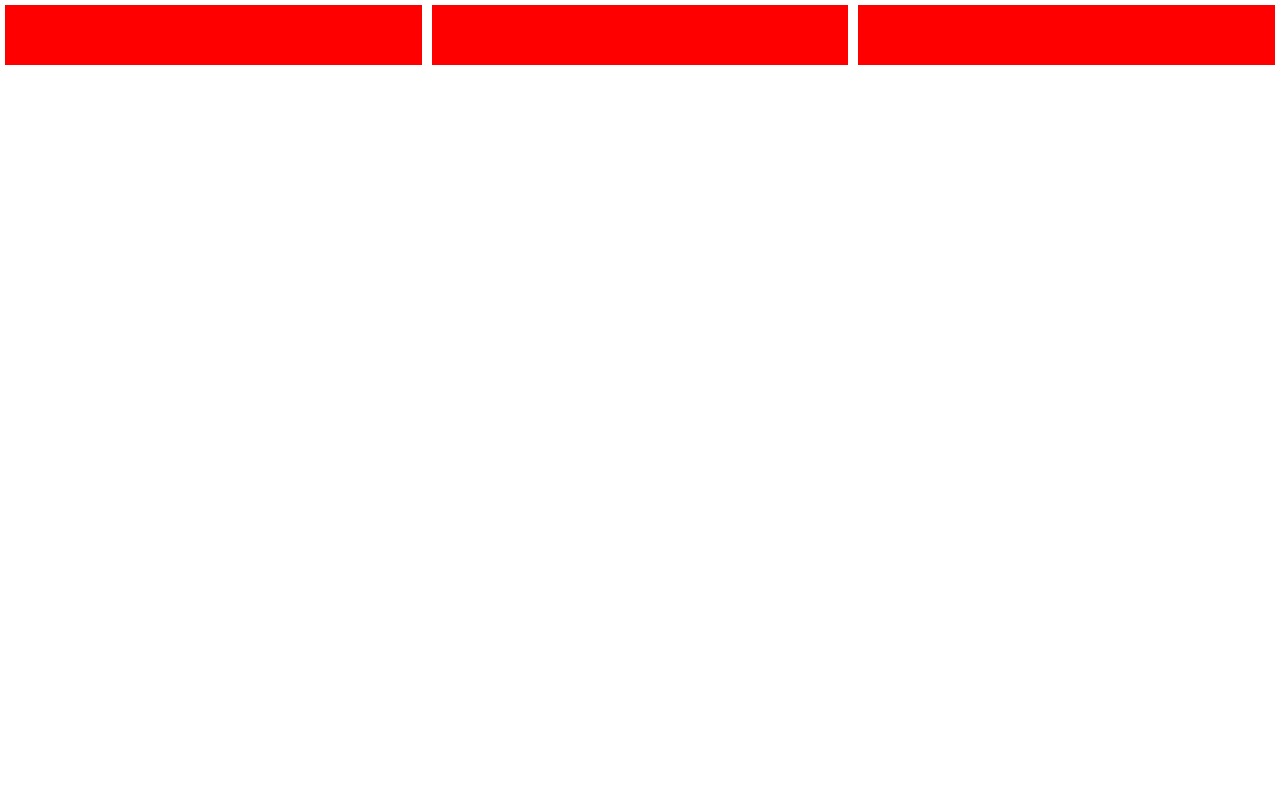
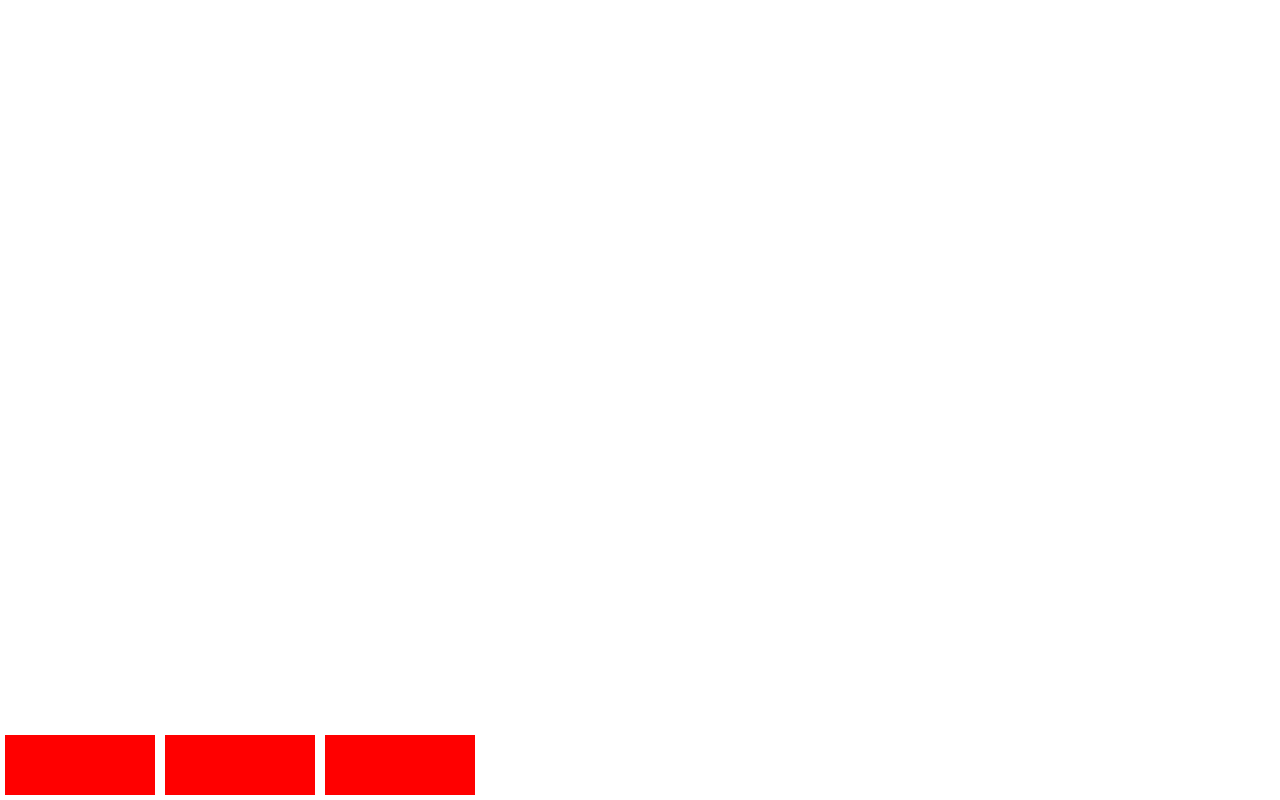
Before and after one commit to limaarthur/course-flexbox, a plain HTML site: page index.html in a window 1280 px wide. Drawn offline with Linux system fonts and the light colour scheme.

Commit message:
configuring item wrap

```diff
--- a/styles.css
+++ b/styles.css
@@ -5,12 +5,13 @@ html, body, #app {
 
 #app {
   display: flex;
+  flex-wrap: wrap-reverse;
+  align-content: flex-start;
 }
 
 .box {
-  width: 300px;
+  width: 150px;
   height: 60px;
   background: #f00;
   margin: 5px;
-  flex: 1;
 }
```
